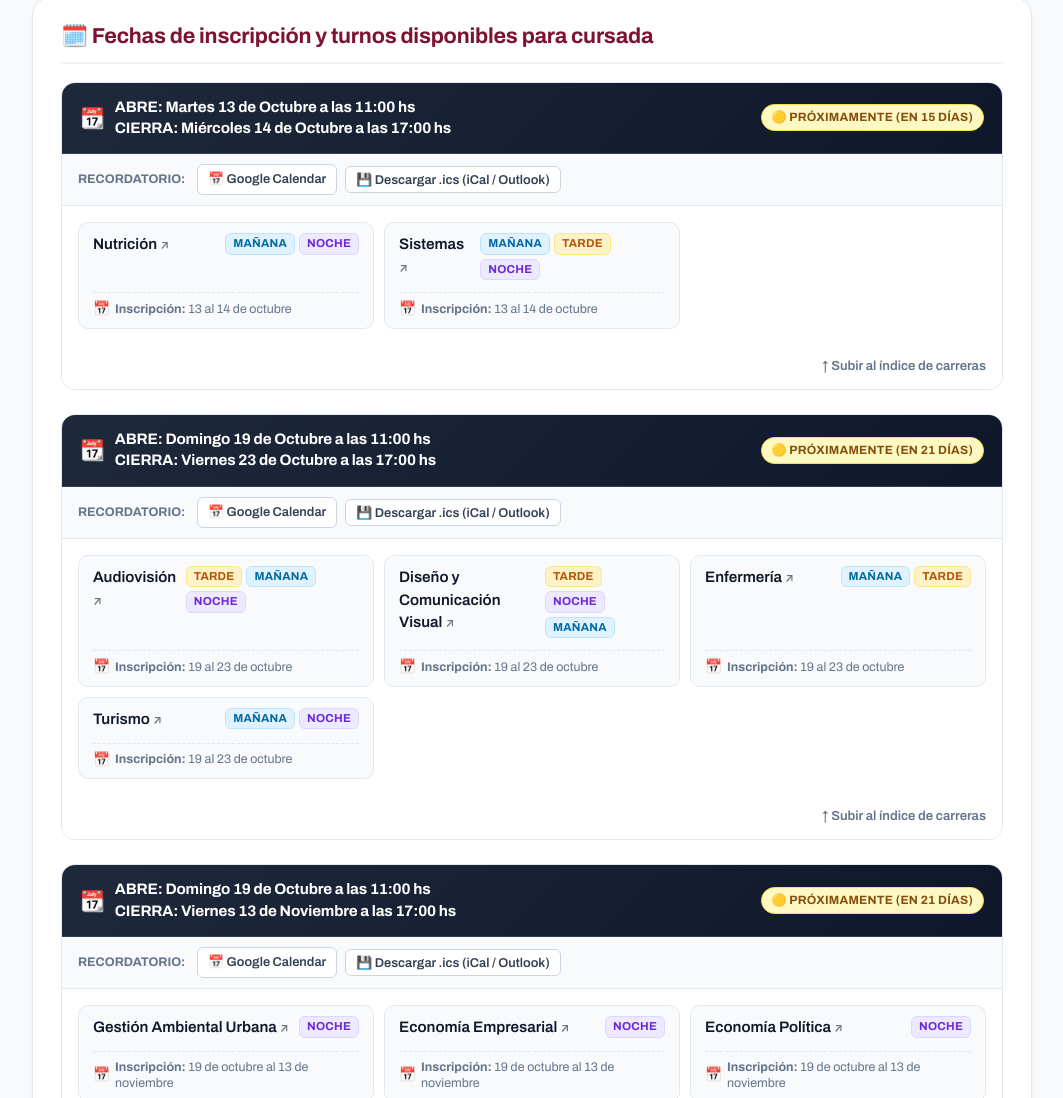
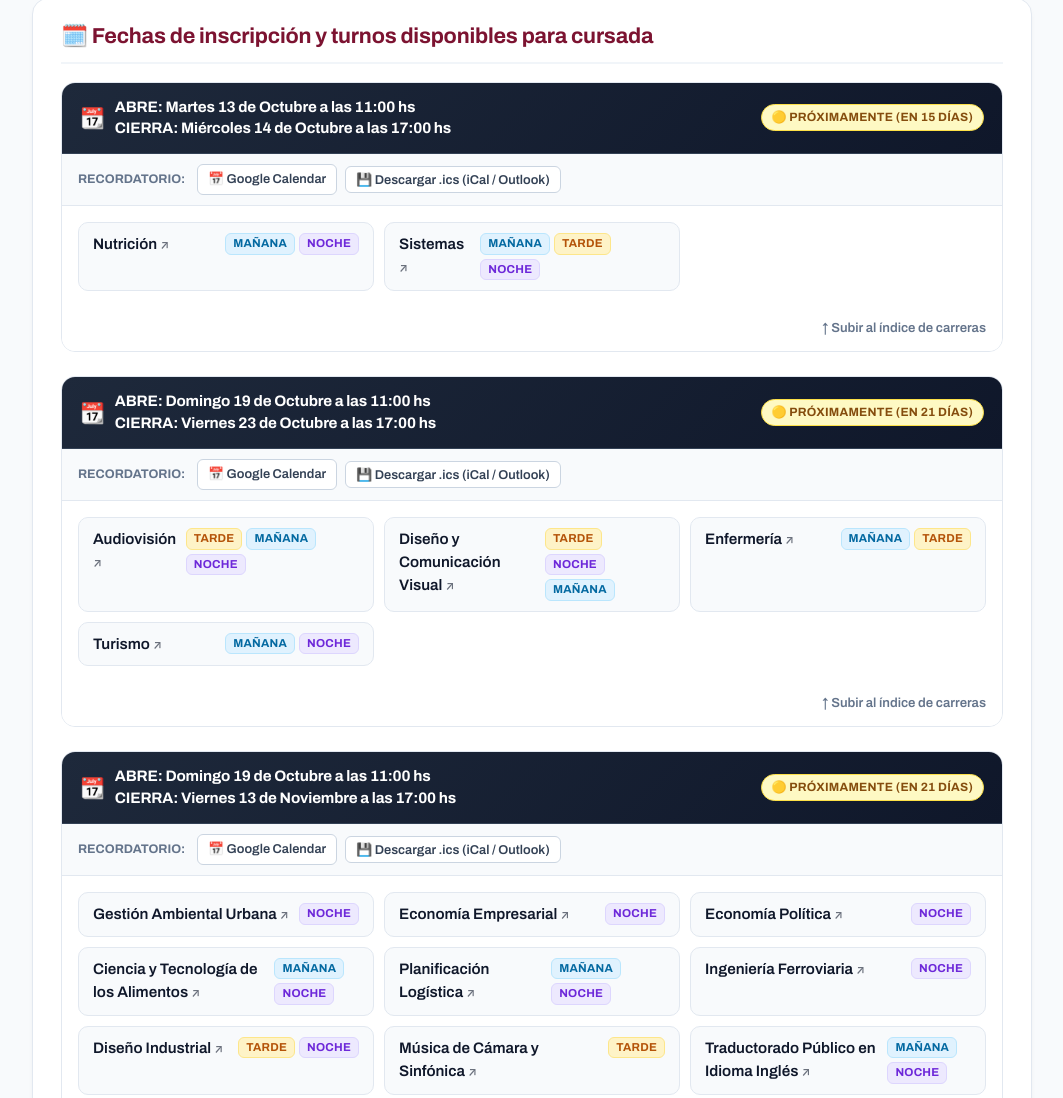
Before and after one commit to dircomunla-dotcom/inscripcion2027, a plain HTML site: page index.html in a window 1280 px wide. Shown: the part 1692-2790 px from the top of the page, without its empty margins (108-1171 px from the left). Drawn offline with Linux system fonts and the light colour scheme.

Commit message:
Fecha de inscripcion visible solo al seleccionar carrera desde TOC, incluye horarios

```diff
--- a/index.html
+++ b/index.html
@@ -134,11 +134,15 @@
 #unla-insc-2026 .li-line a.career-link:hover { color: #8c1d2c; text-decoration: underline; }
 #unla-insc-2026 .li-line .asterisk-note { font-size: 0.8rem; color: #64748b; font-style: italic; margin-top: 4px; }
 #unla-insc-2026 .li-date-range {
-  display: flex; align-items: center; gap: 5px; margin-top: 6px; padding-top: 7px;
-  border-top: 1px dashed #e2e8f0; font-size: 0.78rem; color: #64748b; line-height: 1.3;
+  display: none; align-items: flex-start; gap: 6px; margin-top: 8px; padding-top: 8px;
+  border-top: 1px dashed #e2e8f0; font-size: 0.78rem; color: #64748b; line-height: 1.45;
 }
-#unla-insc-2026 .li-date-range .cal-icon { font-size: 0.85rem; flex-shrink: 0; }
-#unla-insc-2026 .li-line.selected .li-date-range { border-top-color: color-mix(in srgb, var(--sel-color, #8c1d2c) 30%, #e2e8f0); color: color-mix(in srgb, var(--sel-color, #8c1d2c) 70%, #64748b); }
+#unla-insc-2026 .li-date-range .cal-icon { font-size: 0.9rem; flex-shrink: 0; margin-top: 1px; }
+#unla-insc-2026 .li-line.selected .li-date-range {
+  display: flex;
+  border-top-color: color-mix(in srgb, var(--sel-color, #8c1d2c) 30%, #e2e8f0);
+  color: color-mix(in srgb, var(--sel-color, #8c1d2c) 80%, #334155);
+}
 #unla-insc-2026 .li-line.selected {
   background: color-mix(in srgb, var(--sel-color, #8c1d2c) 15%, #ffffff) !important; border: 2px solid var(--sel-color, #8c1d2c) !important;
   box-shadow: 0 0 0 3px color-mix(in srgb, var(--sel-color, #8c1d2c) 25%, transparent); animation: pulse-selection 1.2s ease;
@@ -758,18 +762,6 @@
     URL.revokeObjectURL(url);
   }
 
-  function formatDateRange(inicioStr, finStr) {
-    const optsDay = { day: 'numeric', timeZone: 'America/Argentina/Buenos_Aires' };
-    const optsFull = { day: 'numeric', month: 'long', timeZone: 'America/Argentina/Buenos_Aires' };
-    const start = new Date(inicioStr), end = new Date(finStr);
-    const startMonth = start.toLocaleDateString('es-AR', { month: 'long', timeZone: 'America/Argentina/Buenos_Aires' });
-    const endFull = end.toLocaleDateString('es-AR', optsFull);
-    if (start.getMonth() === end.getMonth() && start.getFullYear() === end.getFullYear()) {
-      return `${start.toLocaleDateString('es-AR', optsDay)} al ${endFull}`;
-    }
-    return `${start.toLocaleDateString('es-AR', optsFull)} al ${endFull}`;
-  }
-
   // Renderizar Calendario
   const datesRoot = document.getElementById("dates");
   data.fechas.forEach((grupo, i) => {
@@ -841,12 +833,15 @@
       topRow.appendChild(createBadges(item.turnos, item.modalidad, false));
       li.appendChild(topRow);
 
-      // Fecha de inscripción
-      if (grupo.inicio && grupo.fin) {
+      // Fecha de inscripción (visible solo al seleccionar desde el TOC)
+      if (grupo.rango) {
         const dateEl = document.createElement("div");
         dateEl.className = "li-date-range";
-        const rangoTexto = formatDateRange(grupo.inicio, grupo.fin);
-        dateEl.innerHTML = `<span class="cal-icon">📅</span><span><strong>Inscripción:</strong> ${rangoTexto}</span>`;
+        const rangoHtml = grupo.rango
+          .replace("ABRE: ", "<strong>Abre:</strong> ")
+          .replace("CIERRA: ", "<strong>Cierra:</strong> ")
+          .replace("\n", "<br>");
+        dateEl.innerHTML = `<span class="cal-icon">📅</span><span>${rangoHtml}</span>`;
         li.appendChild(dateEl);
       }
 
```
